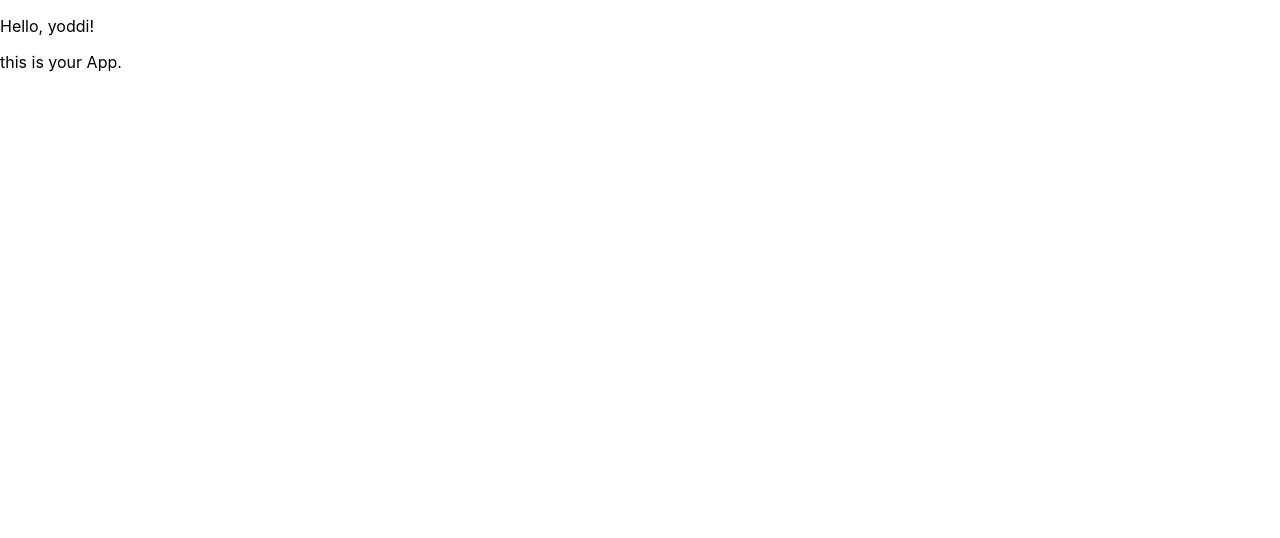
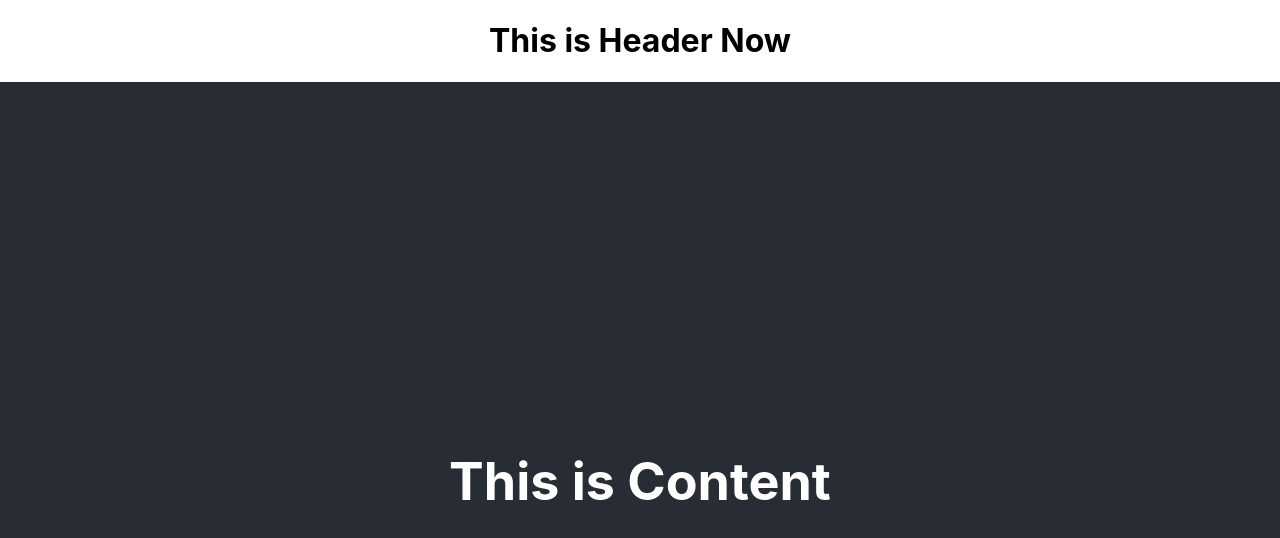
Before and after one commit to yoddidahsyat/DWF19PFK3_WaysBucks, a React (Create React App) app: page / in a window 1280 px wide. Shown: the top 538 px of the page. Built offline with nearby package versions, Linux system fonts and the light colour scheme.

Commit message:
Class-Component

```diff
--- a/src/App.css
+++ b/src/App.css
@@ -13,7 +13,7 @@
   }
 }
 
-.App-header {
+.App-content {
   background-color: #282c34;
   min-height: 100vh;
   display: flex;
--- a/src/App.js
+++ b/src/App.js
@@ -1,26 +1,34 @@
 // CLASS COMPONENT
-// import React, { Component } from 'react';
+import React, { Component } from 'react';
+import './App.css';
+import Header from './Components/Header';
+import Content from './Components/Content';
 
-// class App extends Component{
-//   render(){
-//     return <p>Hello World!</p>
-//   }
+class App extends Component{
+  render(){
+    return (
+      <div className="App">
+        <Header/>
+        <Content/>
+      </div>
+    )
+  }
+}
+
+export default App;
+
+
+// FUNCTIONAL COMPONENT
+// import React from 'react';
+
+// const App = ()=> {
+//   const name = 'yoddi';
+//   return (
+//     <div>
+//       <p>Hello, {name}!</p>
+//       <p>this is your App.</p>
+//     </div>
+//   )
 // }
 
 // export default App;
-
-
-// FUNCTIONAL COMPONENT
-import React from 'react';
-
-const App = ()=> {
-  const name = 'yoddi';
-  return (
-    <div>
-      <p>Hello, {name}!</p>
-      <p>this is your App.</p>
-    </div>
-  )
-}
-
-export default App;
--- /dev/null
+++ b/src/Components/Content.jsx
@@ -0,0 +1,14 @@
+import React, {Component} from 'react';
+import "../App.css";
+
+class Content extends Component {
+    render() {
+        return (
+            <div className="App-content">
+                <h1>This is Content</h1>
+            </div>
+        )
+    }
+}
+
+export default Content;
--- /dev/null
+++ b/src/Components/Header.jsx
@@ -0,0 +1,14 @@
+import React, {Component} from 'react';
+// import "../App.css";
+
+class Header extends Component {
+    render() {
+        return (
+            <div className="App">
+                <h1>This is Header Now</h1>
+            </div>
+        )
+    }
+}
+
+export default Header;
```
Also changed, not shown: 1 other file (tests, documents, lock files or other folders).
